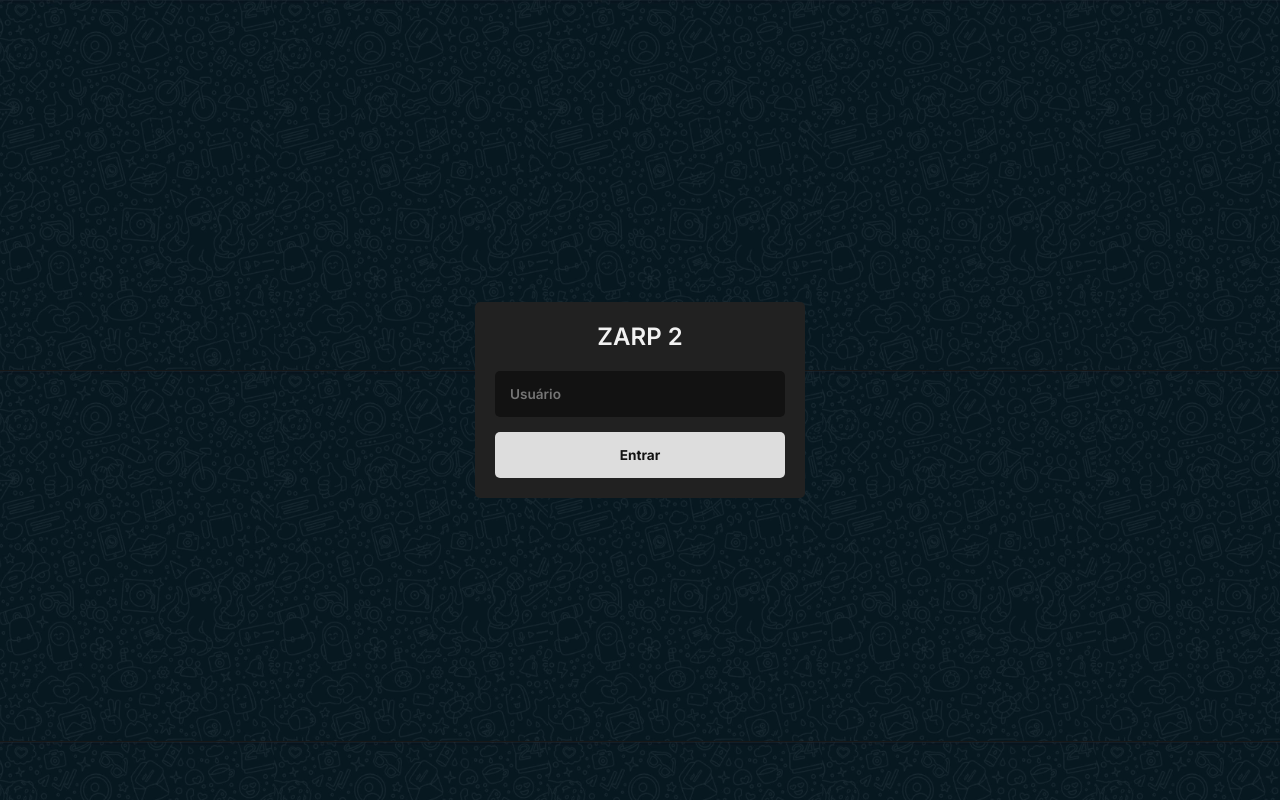
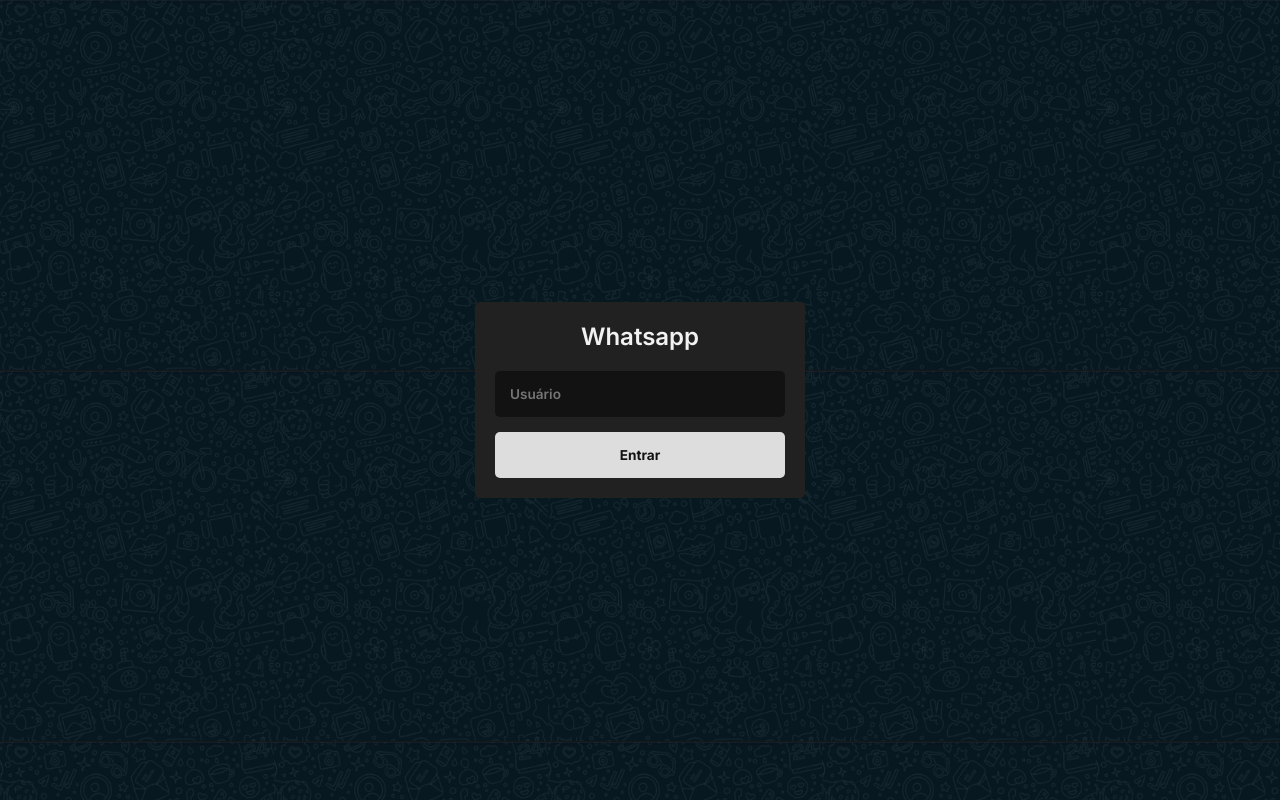
Before and after one commit to AsaphIF/whatschat, a plain HTML site: page chat/frontend/index.html in a window 1280 px wide. Drawn offline with nearby package versions, Linux system fonts and the light colour scheme.

Commit message:
Update index.html

```diff
--- a/chat/frontend/index.html
+++ b/chat/frontend/index.html
@@ -5,12 +5,12 @@
    <meta name="viewport" content="width=device-width, initial-scale=1.0">
    <link rel="stylesheet" href="https://fonts.googleapis.com/css2?family=Material+Symbols+Outlined:opsz,wght,FILL,GRAD@24,400,1,0" />
    <link rel="stylesheet" href="./css/style.css">
-   <title>ZARP 2</title>
+   <title>Whatsapp</title>
 </head>
 <body>
    <section class="container">
       <section class="login">
-         <h1>ZARP 2</h1>
+         <h1>Whatsapp</h1>
          <form class="login__form">
             <input type="text" class="login__input" name="username" id="username" placeholder="Usuário" required>
             <button type="submit" class="login__button">Entrar</button>
@@ -19,10 +19,7 @@
       <section class="chat">
          <section class="chat__messages">
 <!--
-            <div class="message__self">O ZARP 2 TA CHEGANDO</div>
-            <div class="message__self">É SERIO</div>
-            <div class="message__self">E NÃO É PERMITIDO TEMA BRANCO</div>
-            <div class="message__other"><span class="message__sender">Eber</span>eu sou tiba uso tema branco</div>
+
           -->
          </section>
 
```
